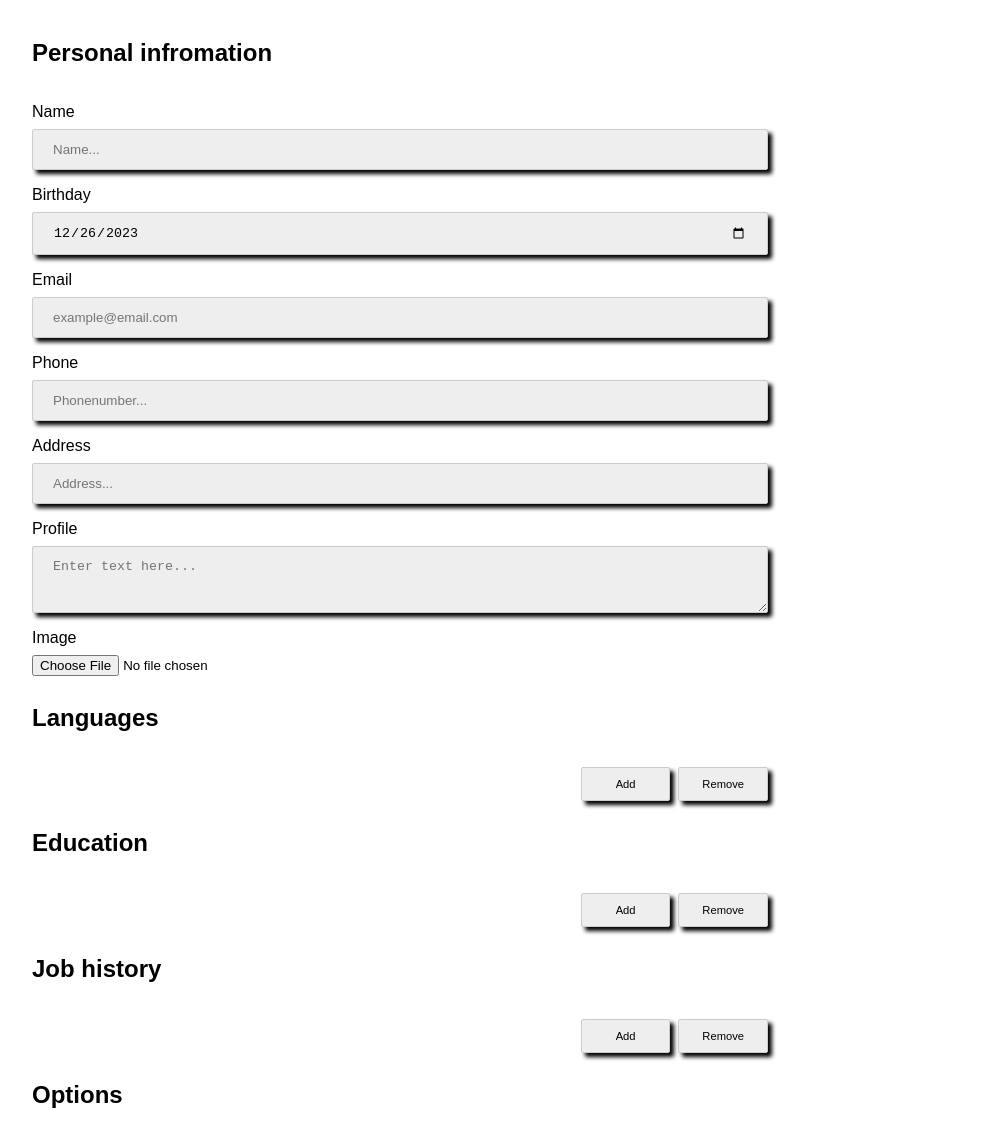
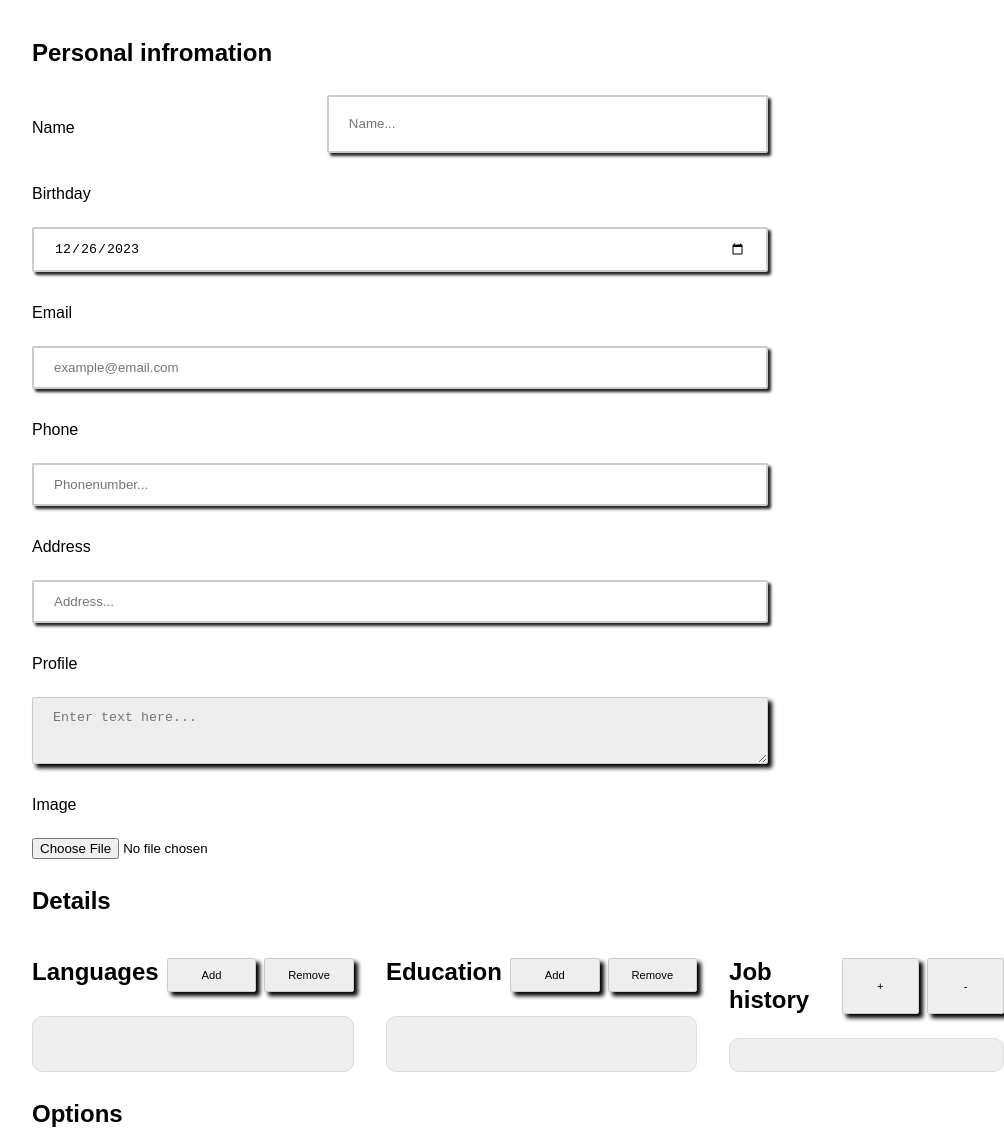
Before and after one commit to WilliwadelmaWisky/cv-editor, an Electron app: page src/frontend/app.html in a window 800 px wide. Shown: the part 61-1195 px from the top of the page, 1004 px wide, since content can reach past the window. Drawn offline with Linux system fonts and the light colour scheme; no server answers.

Commit message:
Refactor

```diff
--- a/src/frontend/app.css
+++ b/src/frontend/app.css
@@ -4,13 +4,13 @@ body {
     margin: 0 2em;
 }
 
-form {
+.form {
     display: flex;
     flex-direction: column;
     gap: 0.5em;
 }
 
-label {
+p {
     padding-top: 0.5em;
 }
 textarea {
@@ -31,18 +31,8 @@ input[type="text"], input[type="email"], input[type="date"], input[type="tel"] {
     display: inline-block;
     box-sizing: border-box;
     border-radius: 2px;
-    box-shadow: 4px 4px 4px black;
-    background-color: #eee;
-    border: 1px solid #ccc;
-}
-input[type="submit"] {
-    padding: 12px 20px;
-    display: inline-block;
-    box-sizing: border-box;
-    border-radius: 2px;
-    box-shadow: 4px 4px 4px black;
-    background-color: #129924;
-    border: 1px solid #129624;
+    box-shadow: 3px 3px 3px #222;
+    border: 2px solid #ccc;
 }
 
 select {
@@ -61,6 +51,23 @@ select {
     justify-content: right;
     gap: 8px;
 }
+.header-box {
+    display: flex;
+    flex-direction: row;
+    justify-content: center;
+    gap: 8px;
+    padding: 1em 0;
+}
+.content-box {
+    padding: 1em 1em;
+    background-color: #efefef;
+    border: 1px solid #ddd;
+    border-radius: 10px;
+    display: flex;
+    flex-direction: column;
+    justify-content: start;
+    gap: 1em;
+}
 input[type="button"] {
     padding: 10px 12px;
     display: inline-block;
@@ -74,9 +81,46 @@ input[type="button"] {
     width: 8em;
 }
 
-.container {
+.add-btn {
+    padding: 10px 12px;
+    display: inline-block;
+    box-sizing: border-box;
+    border-radius: 2px;
+    box-shadow: 4px 4px 4px black;
+    background-color: #eee;
+    border: 1px solid #ccc;
+    text-align: center;
+    font-size: 0.7em;
+    width: 3em;
+}
+.header-box h2 {
+    margin: 0;
+}
+
+#generate-btn {
+    padding: 12px 20px;
+    display: inline-block;
+    box-sizing: border-box;
+    border-radius: 2px;
+    box-shadow: 4px 4px 4px black;
+    background-color: #129924;
+    border: 1px solid #129624;
+}
+
+.hbox {
+    display: flex;
+    flex-direction: row;
+    align-items: stretch;
+    gap: 2em;
+}
+.hbox>* {
+    flex-grow: 1;
+}
+
+.vbox {
     display: flex;
     flex-direction: column;
+    align-items: stretch;
     gap: 0.5em;
 }
 
--- a/src/frontend/app.html
+++ b/src/frontend/app.html
@@ -8,57 +8,66 @@
 </head>
 <body>
     <h1>Editor</h1>
-    <form>
+    <div class="form">
         <h2>Personal infromation</h2>
-        <label for="name-input">Name</label>
-        <input type="text" name="name-input" placeholder="Name..." id="name-field"/>
-        <label for="birthday-input">Birthday</label>
-        <input type="date" name="birthday-input" value="2023-12-26" id="birthday-field"/>
-        <label for="email-input">Email</label>
-        <input type="email" name="email-input" placeholder="example@email.com" id="email-field"/>
-        <label for="phonenumber-input">Phone</label>
-        <input type="tel" name="phonenumber-input" placeholder="Phonenumber..." id="phonenumber-field"/>
-        <label for="address-input">Address</label>
-        <input type="text" name="address-input" placeholder="Address..." id="address-field"/>
-        <label for="description-input">Profile</label>
-        <textarea name="description-input" placeholder="Enter text here..." id="description-field"></textarea>
-        <label for="image-input">Image</label>
-        <input type="file" accept="image/png, image/jpeg" name="image-input" id="image-field"/>
-
-        <h2>Languages</h2>
-        <div id="lang-box" class="container"></div>
-        <div class="button-box">
-            <input type="button" value="Add" id="add-lang-btn"/>
-            <input type="button" value="Remove" id="rem-lang-btn"/>
+        <div class="hbox">
+            <p>Name</p>
+            <input type="text" placeholder="Name..." id="name-field" class="flex-grow"/>
         </div>
 
-        <h2>Education</h2>
-        <div id="edu-box" class="container"></div>
-        <div class="button-box">
-            <input type="button" value="Add" id="add-edu-btn"/>
-            <input type="button" value="Remove" id="rem-edu-btn"/>
-        </div>
+        <p>Birthday</p>
+        <input type="date" value="2023-12-26" id="birthday-field"/>
+        <p>Email</p>
+        <input type="email" placeholder="example@email.com" id="email-field"/>
+        <p>Phone</p>
+        <input type="tel" placeholder="Phonenumber..." id="phonenumber-field"/>
+        <p>Address</p>
+        <input type="text" placeholder="Address..." id="address-field"/>
+        <p>Profile</p>
+        <textarea placeholder="Enter text here..." id="description-field"></textarea>
+        <p>Image</p>
+        <input type="file" accept="image/png, image/jpeg" id="image-field"/>
 
-        <h2>Job history</h2>
-        <div id="job-box" class="container"></div>
-        <div class="button-box">
-            <input type="button" value="Add" id="add-job-btn"/>
-            <input type="button" value="Remove" id="rem-job-btn"/>
+        <h2>Details</h2>
+        <div class="hbox">
+            <div class="vbox">
+                <div class="header-box">
+                    <h2 class="flex-grow">Languages</h2>
+                    <input type="button" value="Add" id="add-lang-btn"/>
+                    <input type="button" value="Remove" id="rem-lang-btn"/>
+                </div>
+                <div id="lang-box" class="content-box flex-grow"></div>
+            </div>
+            <div class="vbox">
+                <div class="header-box">
+                    <h2 class="flex-grow">Education</h2>
+                    <input type="button" value="Add" id="add-edu-btn"/>
+                    <input type="button" value="Remove" id="rem-edu-btn"/>
+                </div>
+                <div id="edu-box" class="content-box flex-grow"></div>
+            </div>
+            <div class="vbox">
+                <div class="header-box">
+                    <h2 class="flex-grow">Job history</h2>
+                    <input type="button" value="+" id="add-job-btn" class=".add-btn"/>
+                    <input type="button" value="-" id="rem-job-btn" class=".add-btn"/>
+                </div>
+                <div id="job-box" class="content-box flex-grow"></div>
+            </div>
         </div>
 
         <h2>Options</h2>
-        <label>Template</label>
+        <p>Template</p>
         <select id="template-select"></select>
-        <label>Language</label>
+        <p>Language</p>
         <select id="language-select"></select>
-        <input type="submit" value="Generate"/>
-    </form>
+        <input type="button" value="Generate" id="generate-btn"/>
+    </div>
 
     <template id="lang-template">
         <div class="d-flex flex-direction-col gap-half">
-            <label for="language-input">Language</label>
             <div class="d-flex flex-direction-row align-items-center gap-half">
-                <input type="text" name="language-input" placeholder="Language..." class="flex-grow"/>
+                <input type="text" placeholder="Language..." class="flex-grow"/>
                 <select class="flex-grow"></select>
             </div>
         </div>
@@ -66,9 +75,8 @@
 
     <template id="edu-template">
         <div class="d-flex flex-direction-col gap-half">
-            <label for="education-input">Education</label>
-            <input type="text" name="education-input" placeholder="Education..."/>
-            <input type="text" name="institute-input" placeholder="Institute..."/>
+            <input type="text" placeholder="Education..."/>
+            <input type="text" placeholder="Institute..."/>
             <div class="d-flex flex-direction-row gap-half align-items-center">
                 <input type="date" min="1900-01-01" value="2023-12-26" class="flex-grow"/>
                 <input type="date" min="1900-01-01" value="2023-12-26" class="flex-grow"/>
@@ -78,13 +86,13 @@
 
     <template id="job-template">
         <div class="d-flex flex-direction-col gap-half">
-            <label for="job-input">Job</label>
-            <input type="text" name="job-input" placeholder="Job..." id="job-field"/>
-            <input type="text" name="firm-input" placeholder="Firm..." id="firm-field"/>
+            <input type="text" placeholder="Job..."/>
+            <input type="text" placeholder="Firm..."/>
             <div class="d-flex flex-direction-row gap-half align-items-center">
                 <input type="date" min="1900-01-01" value="2023-12-26" class="flex-grow"/>
                 <input type="date" min="1900-01-01" value="2023-12-26" class="flex-grow"/>
             </div>
+            <textarea placeholder="Description..."></textarea>
         </div>
     </template>
 </body>
--- a/src/frontend/app.js
+++ b/src/frontend/app.js
@@ -26,8 +26,8 @@ const educationBox = document.getElementById("edu-box");
 const jobBox = document.getElementById("job-box");
 
 
-const form = document.querySelector("form");
-form.addEventListener("submit", (e) => {
+const generateButton = document.getElementById("generate-btn");
+generateButton.addEventListener("click", (e) => {
     e.preventDefault();
 
     console.log(languageBox.children);
```
